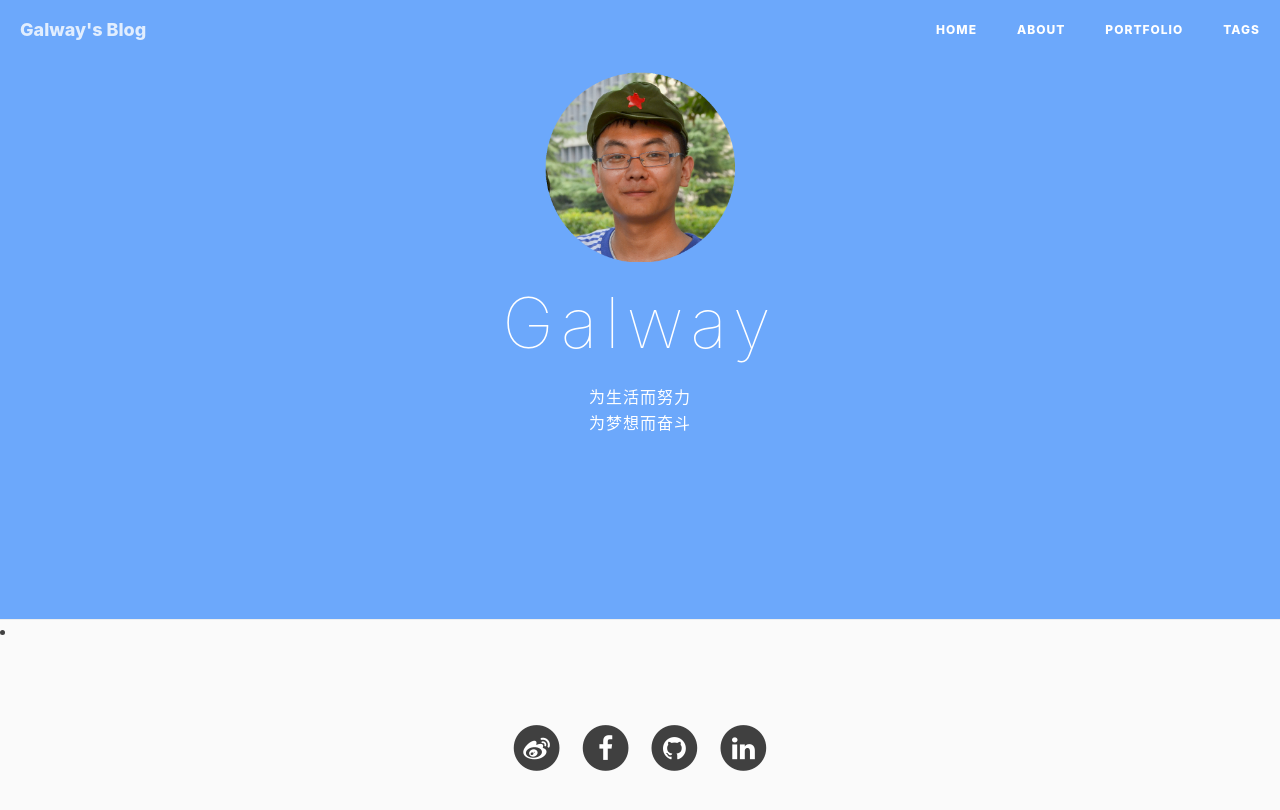
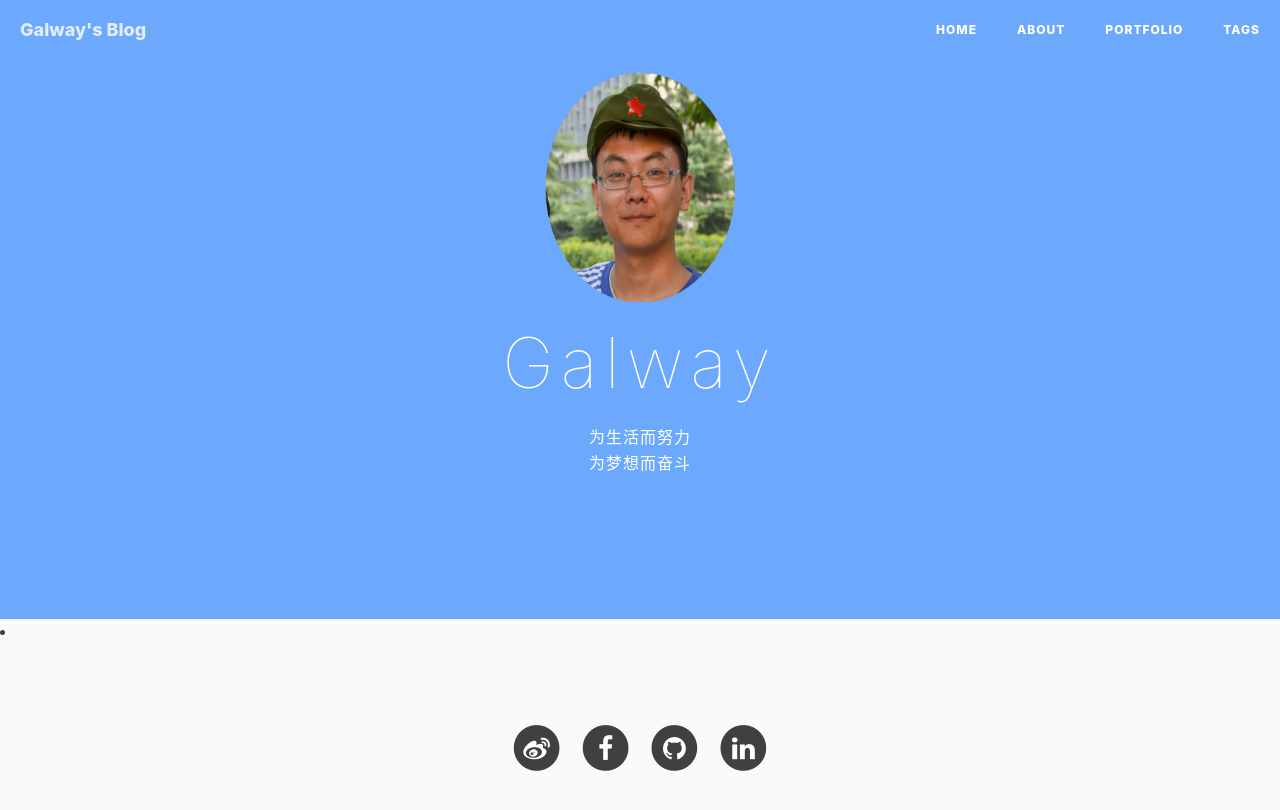
Before and after one commit to gaoweibupt/gaoweibupt.github.io, a Jekyll site: the page built from portfolio/index.html, in a window 1280 px wide. Shown: the top 810 px of the page. Built offline with Jekyll 4.4.1, drawn with Linux system fonts in a browser that asks for light colours; nearby versions of some CDN libraries; comment, search, counter and statistics services are not loaded.

Commit message:
[修改图片大小]

```diff
--- a/portfolio/index.html
+++ b/portfolio/index.html
@@ -18,7 +18,7 @@
 	<body>
 		<div class="container" style="margin:0;padding:0;width:100%;">
 			<header>
-				<img width="190" height="190" src="images/gaowei.png">
+				<img width="230" height="230" src="images/gaowei.png">
 				<h1>Galway</h1>
 				<p>为生活而努力<br>
 				为梦想而奋斗</p>
```
